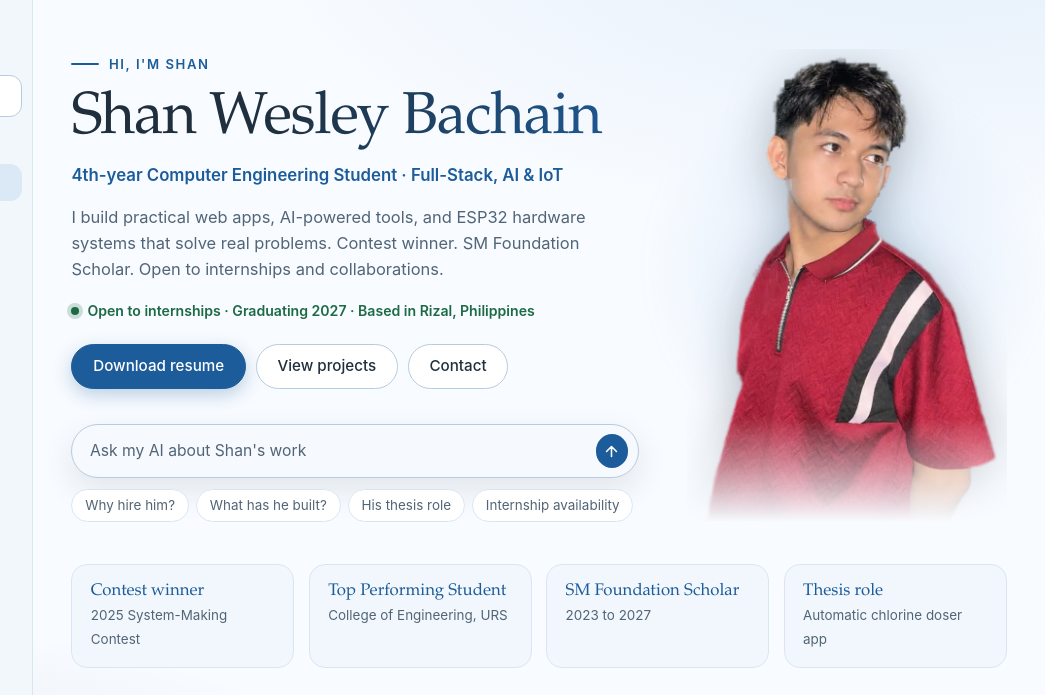
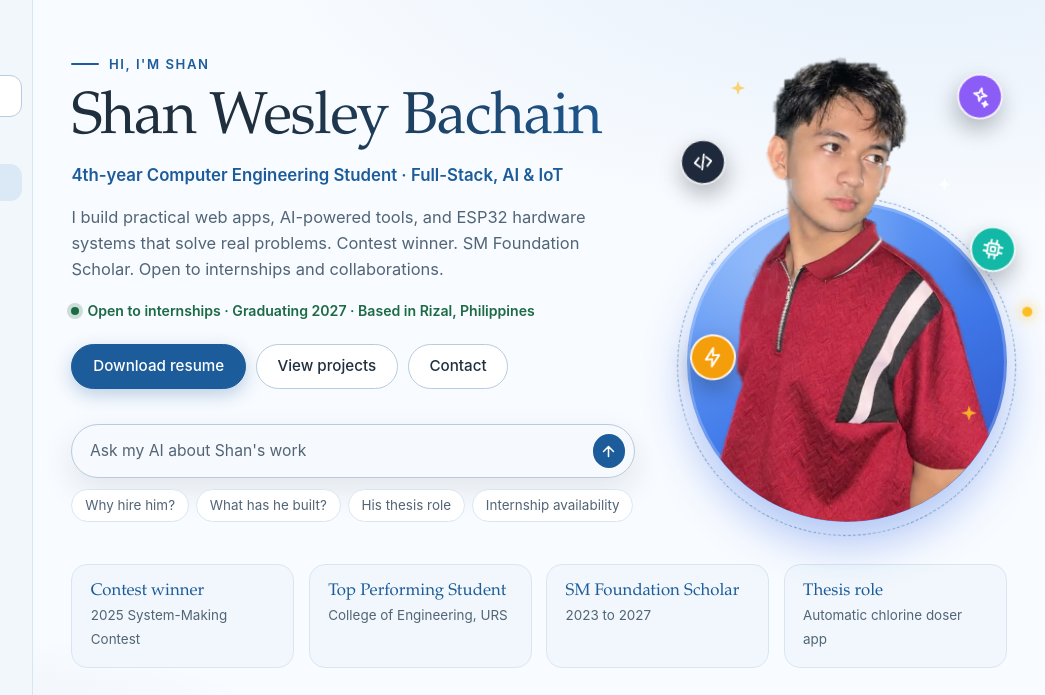
Before and after one commit to shanxwesley/swbportfolio, a website: page index.html in a window 1280 px wide. Shown: the top 695 px of the page, 235-1280 px from the left. Drawn offline with Linux system fonts and the light colour scheme.

Commit message:
Update index.html

```diff
--- a/index.html
+++ b/index.html
@@ -479,26 +479,53 @@ h1, h2, h3 { line-height: 1.2; font-weight: 400; }
 }
 
 
-/* Hero portrait: transparent cut-out standing directly on the page, with a soft glow and a fade at the bottom */
+/* Hero portrait: cut-out popping out of a bold disc, with playful tech stickers around him */
 .hero-me { position: relative; margin: 0; isolation: isolate; user-select: none; -webkit-user-select: none; }
 .hm-stage { display: none; }
-.hm-me { display: block; width: 100%; height: auto; pointer-events: none; -webkit-user-drag: none;
-  -webkit-mask-image: linear-gradient(to bottom, #000 78%, transparent 100%); mask-image: linear-gradient(to bottom, #000 78%, transparent 100%);
-  filter: drop-shadow(0 10px 24px rgba(8, 14, 22, .28)); }
-.hero-me::before { content: ""; position: absolute; z-index: -1; left: 50%; top: 46%; width: 125%; aspect-ratio: 1; translate: -50% -50%; border-radius: 50%;
-  background: radial-gradient(closest-side, color-mix(in srgb, var(--accent) 38%, transparent), color-mix(in srgb, var(--accent) 12%, transparent) 55%, transparent 100%); filter: blur(10px); }
+.hm-disc, .hm-orbit, .hm-deco { display: none; }
+.hm-me { display: block; pointer-events: none; -webkit-user-drag: none; }
 
-/* Desktop: portrait sits at the bottom of the text block, level with the question chips */
+@keyframes hm-spin { to { rotate: 360deg; } }
+@keyframes hm-bob { 0%, 100% { transform: translateY(0) rotate(var(--r, 0deg)); } 50% { transform: translateY(-8px) rotate(calc(var(--r, 0deg) + 4deg)); } }
+@keyframes hm-twinkle { 0%, 100% { opacity: .95; scale: 1; } 50% { opacity: .45; scale: .7; } }
+
 @media (min-width: 901px) {
-  .hero { grid-template-columns: minmax(0, 1fr) 320px; gap: 3rem; align-items: end; }
+  .hero { grid-template-columns: minmax(0, 1fr) 320px; gap: 3.2rem; align-items: end; }
+  .hero-me { --w: 320px; width: var(--w); aspect-ratio: 657 / 971; justify-self: end; --cy: calc(var(--w) * 1.478 - var(--w) / 2); }
+  /* head and shoulders stay free above the disc; below its centre line he is trimmed to the disc's curve */
+  .hm-me { position: absolute; inset: 0; width: 100%; height: 100%; z-index: 1;
+    -webkit-mask-image: linear-gradient(to bottom, #000 var(--cy), transparent var(--cy)), radial-gradient(circle at 50% var(--cy), #000 calc(var(--w) / 2 - 1px), transparent calc(var(--w) / 2));
+            mask-image: linear-gradient(to bottom, #000 var(--cy), transparent var(--cy)), radial-gradient(circle at 50% var(--cy), #000 calc(var(--w) / 2 - 1px), transparent calc(var(--w) / 2));
+    -webkit-mask-repeat: no-repeat; mask-repeat: no-repeat; }
+  .hm-disc { display: block; position: absolute; left: 0; bottom: 0; width: 100%; aspect-ratio: 1; border-radius: 50%; z-index: 0;
+    background: radial-gradient(70% 70% at 30% 22%, rgba(255,255,255,.35), transparent 60%), linear-gradient(150deg, #7db4ff 0%, #3f77e8 55%, #2b4fc0 100%);
+    box-shadow: 0 22px 44px rgba(47, 99, 225, .35), inset 0 0 0 3px rgba(255,255,255,.22); }
+  .hm-orbit { display: block; position: absolute; left: -3%; bottom: -3%; width: 106%; aspect-ratio: 1; border-radius: 50%; z-index: 0;
+    border: 1.5px dashed color-mix(in srgb, var(--link) 55%, transparent); animation: hm-spin 70s linear infinite; }
+  .hm-orbit::before { content: ""; position: absolute; top: 9%; right: 9%; width: 10px; height: 10px; border-radius: 50%; background: #fbbf24; box-shadow: 0 0 14px #fbbf24; }
+  .hm-deco { display: block; position: absolute; inset: 0; z-index: 2; pointer-events: none; }
+  .hm-deco > * { position: absolute; }
+  .hm-b { width: 46px; height: 46px; border-radius: 50%; display: grid; place-items: center; color: #fff; border: 2px solid rgba(255,255,255,.9);
+    box-shadow: 0 10px 22px rgba(8,14,22,.28); animation: hm-bob 5.5s ease-in-out infinite; }
+  .hm-b svg { width: 22px; height: 22px; fill: none; stroke: currentColor; stroke-width: 2; stroke-linecap: round; stroke-linejoin: round; }
+  .hm-b--code  { left: -2%; top: 19%; background: #1e293b; --r: -8deg; }
+  .hm-b--ai    { right: 1%; top: 6%; background: #8b5cf6; --r: 10deg; animation-delay: -1.5s; }
+  .hm-b--chip  { right: -3%; top: 39%; background: #14b8a6; --r: 6deg; animation-delay: -3s; }
+  .hm-b--bolt  { left: 1%; top: 61%; background: #f59e0b; --r: -6deg; animation-delay: -4.2s; }
+  .hm-sp { color: #fbbf24; animation: hm-twinkle 3.2s ease-in-out infinite; }
+  .hm-sp svg { display: block; width: 100%; height: 100%; fill: currentColor; }
+  .hm-sp--1 { left: 13%; top: 6%; width: 20px; height: 20px; }
+  .hm-sp--2 { right: 17%; top: 27%; width: 15px; height: 15px; color: #fff; animation-delay: -1.1s; }
+  .hm-sp--3 { left: 6%; top: 44%; width: 13px; height: 13px; color: #7db4ff; animation-delay: -2.1s; }
+  .hm-sp--4 { right: 9%; top: 75%; width: 18px; height: 18px; animation-delay: -.6s; }
 }
+
 /* Tablet / mobile: round badge */
 @media (max-width: 900px) {
   .hero-me { order: -1; width: 150px; height: 150px; border-radius: 50%; overflow: hidden; box-shadow: 0 0 0 5px color-mix(in srgb, var(--accent) 24%, transparent), var(--shadow); }
-  .hero-me::before { display: none; }
   .hm-stage { display: block; position: absolute; inset: 0; border-radius: 50%;
-    background: radial-gradient(90% 55% at 50% 104%, color-mix(in srgb, var(--accent) 60%, transparent), transparent 72%), linear-gradient(165deg, color-mix(in srgb, var(--accent) 40%, var(--surface)), color-mix(in srgb, var(--link) 26%, var(--surface))); }
-  .hm-me { position: absolute; left: 50%; bottom: 0; transform: translateX(-50%); width: auto; height: 104%; max-width: none; -webkit-mask-image: none; mask-image: none; }
+    background: radial-gradient(70% 70% at 30% 22%, rgba(255,255,255,.3), transparent 60%), linear-gradient(150deg, #7db4ff, #3f77e8 60%, #2b4fc0); }
+  .hm-me { position: absolute; left: 50%; bottom: 0; transform: translateX(-50%); width: auto; height: 104%; max-width: none; }
 }
 @media (max-width: 520px) { .hero-me { width: 130px; height: 130px; } }
 </style>
@@ -581,7 +608,19 @@ h1, h2, h3 { line-height: 1.2; font-weight: 400; }
             </div>
             <figure class="hero-me">
               <div class="hm-stage" aria-hidden="true"></div>
+              <span class="hm-disc" aria-hidden="true"></span>
+              <span class="hm-orbit" aria-hidden="true"></span>
               <img class="hm-me" src="profile-cutout.webp" width="657" height="971" alt="Portrait of Shan Wesley Bachain" fetchpriority="high">
+              <div class="hm-deco" aria-hidden="true">
+                <span class="hm-b hm-b--code"><svg viewBox="0 0 24 24"><path d="m8 7-5 5 5 5M16 7l5 5-5 5M14 4l-4 16"/></svg></span>
+                <span class="hm-b hm-b--ai"><svg viewBox="0 0 24 24"><path d="M12 3l1.8 5.2L19 10l-5.2 1.8L12 17l-1.8-5.2L5 10l5.2-1.8zM19 16l.8 2.2L22 19l-2.2.8L19 22l-.8-2.2L16 19l2.2-.8z"/></svg></span>
+                <span class="hm-b hm-b--chip"><svg viewBox="0 0 24 24"><rect x="6" y="6" width="12" height="12" rx="2"/><rect x="9.5" y="9.5" width="5" height="5" rx=".8"/><path d="M9 2v4M15 2v4M9 18v4M15 18v4M2 9h4M2 15h4M18 9h4M18 15h4"/></svg></span>
+                <span class="hm-b hm-b--bolt"><svg viewBox="0 0 24 24"><path d="M13 2 4 14h7l-1 8 9-12h-7z"/></svg></span>
+                <span class="hm-sp hm-sp--1"><svg viewBox="0 0 24 24" aria-hidden="true"><path d="M12 1.5l2.6 7.9 7.9 2.6-7.9 2.6L12 22.5l-2.6-7.9L1.5 12l7.9-2.6z"/></svg></span>
+                <span class="hm-sp hm-sp--2"><svg viewBox="0 0 24 24" aria-hidden="true"><path d="M12 1.5l2.6 7.9 7.9 2.6-7.9 2.6L12 22.5l-2.6-7.9L1.5 12l7.9-2.6z"/></svg></span>
+                <span class="hm-sp hm-sp--3"><svg viewBox="0 0 24 24" aria-hidden="true"><path d="M12 1.5l2.6 7.9 7.9 2.6-7.9 2.6L12 22.5l-2.6-7.9L1.5 12l7.9-2.6z"/></svg></span>
+                <span class="hm-sp hm-sp--4"><svg viewBox="0 0 24 24" aria-hidden="true"><path d="M12 1.5l2.6 7.9 7.9 2.6-7.9 2.6L12 22.5l-2.6-7.9L1.5 12l7.9-2.6z"/></svg></span>
+              </div>
             </figure>
           </div>
 
```
